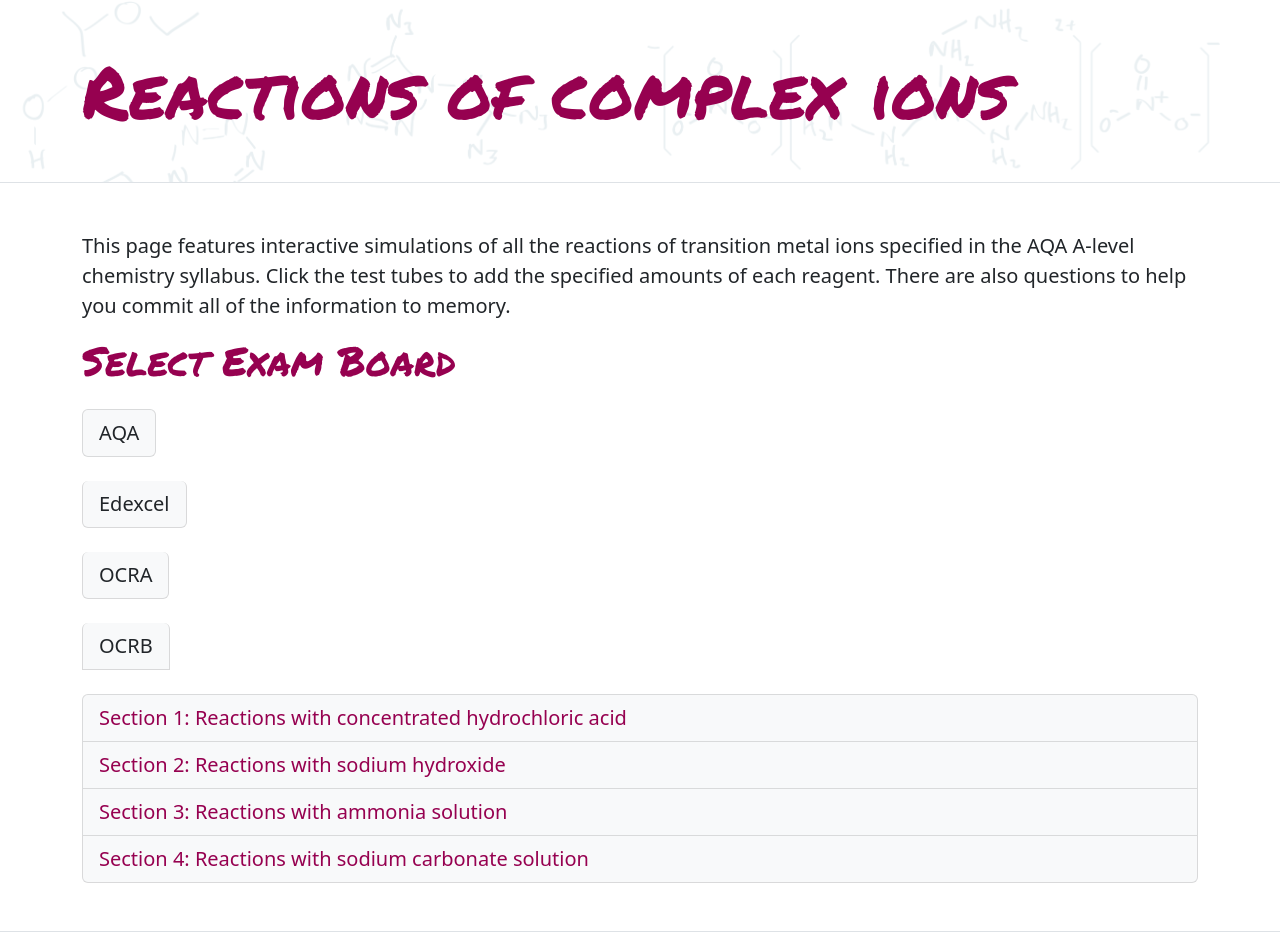
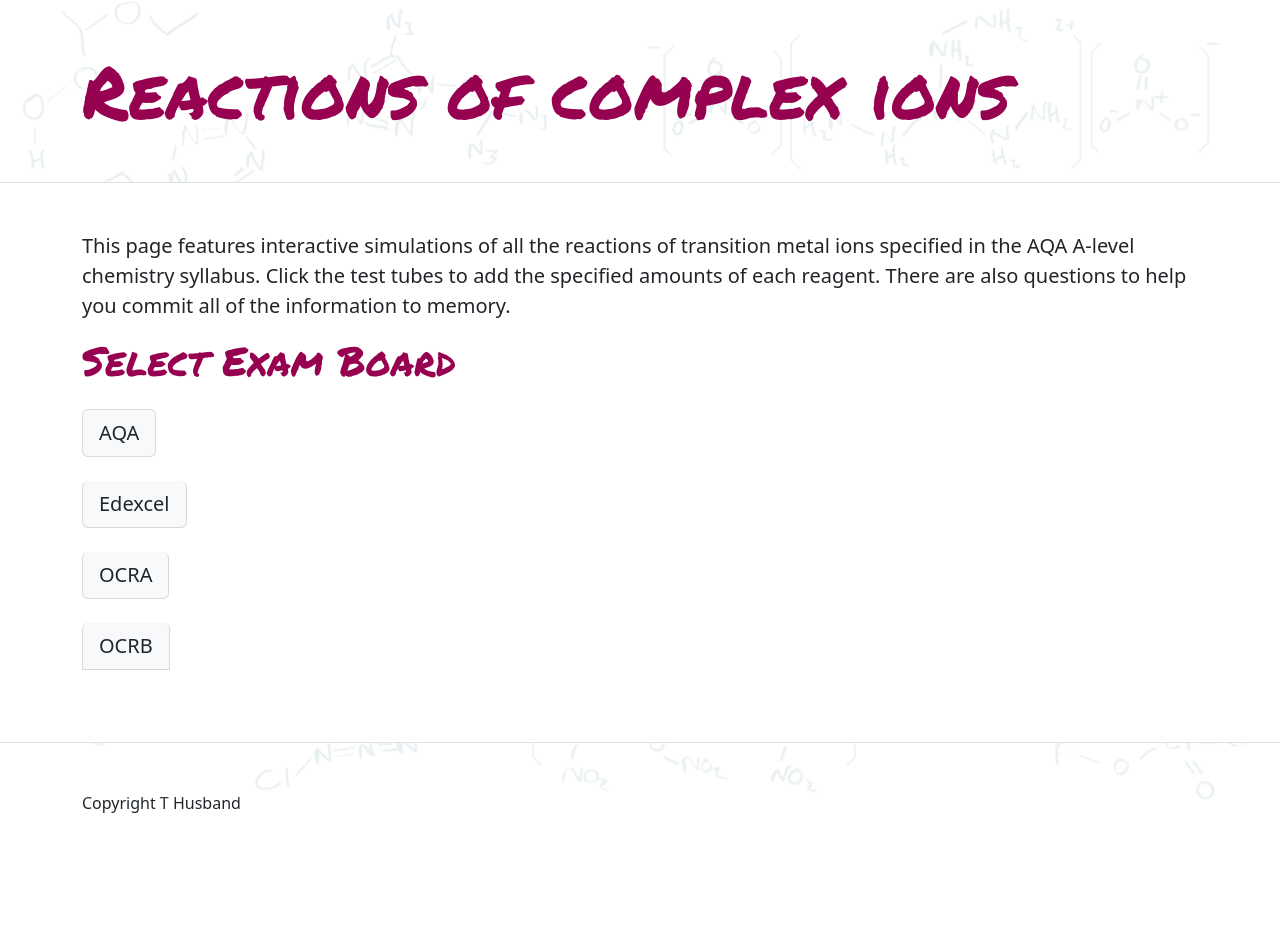
Before and after one commit to thusbandUK/transition-redux, a React (Create React App) app: page / in a window 1280 px wide. Shown: the top 952 px of the page. After the commit the page ends 863 px from the top, so only its background shows below. Built offline with nearby package versions, Linux system fonts and the light colour scheme.

Commit message:
data file updated for metals by exam board, function selectMetals saved in row-of-test-tubes, not connected

```diff
--- a/src/components/row-of-test-tubes/row-of-test-tubes.js
+++ b/src/components/row-of-test-tubes/row-of-test-tubes.js
@@ -15,8 +15,9 @@ const RowOfTubes = (props) => {
 
   //const [tubes, setTubes] = useState(imagesOfReactantsAndProducts.unreactedMetals);
   const examBoard = useSelector(state => state.examBoard.selectedExamBoard);
+  const selectedReagent = useSelector(state => state.menu.selectedReagent);
   const [tubes, setTubes] = useState(reagentsByExamBoard(examBoard));
-  const [tubesTest, setTubesTest] = useState(reagentsByExamBoard('OCRA'));
+  //const [tubesTest, setTubesTest] = useState(reagentsByExamBoard('OCRA'));
   const [products, setProducts] = useState(
 
     {
--- a/src/data.js
+++ b/src/data.js
@@ -1,6 +1,7 @@
 
 
 export const data = {
+
     examBoards: [
         'AQA',
         'Edexcel',
@@ -8,9 +9,45 @@ export const data = {
         'OCRB'
     ],
     reagentOptions: [
-        {section: 1, name: 'concentrated hydrochloric acid', path: '/concentrated_hydrochloric_acid', true: ['AQA', 'OCRA', 'OCRB', 'Edexcel'], link: 'images/HCl-bottle.png', altText: "a bottle of hydrochloric acid"},
-        {section: 2, name: 'sodium hydroxide', path: '/sodium_hydroxide', true: ['AQA', 'OCRA', 'OCRB', 'Edexcel'], link: 'images/sodium hydroxide bottle.png', altText: "a bottle of sodium hydroxide"},
-        {section: 3, name: 'ammonia solution', path: '/ammonia_solution', true: ['AQA', 'OCRA', 'OCRB', 'Edexcel'], link: 'images/ammonia bottle.png', altText: "a bottle of ammonia solution"},
-        {section: 4, name: 'sodium carbonate solution', path: '/sodium_carbonate_solution', true: ['AQA'], link: 'images/sodium carbonate bottle.png', altText: "a bottle of sodium carbonate solution"}
-      ]
+        {id: 1, name: 'concentrated hydrochloric acid', path: '/concentrated_hydrochloric_acid', true: ['AQA', 'OCRA', 'OCRB', 'Edexcel'], link: 'images/HCl-bottle.png', altText: "a bottle of hydrochloric acid"},
+        {id: 2, name: 'sodium hydroxide', path: '/sodium_hydroxide', true: ['AQA', 'OCRA', 'OCRB', 'Edexcel'], link: 'images/sodium hydroxide bottle.png', altText: "a bottle of sodium hydroxide"},
+        {id: 3, name: 'ammonia solution', path: '/ammonia_solution', true: ['AQA', 'OCRA', 'OCRB', 'Edexcel'], link: 'images/ammonia bottle.png', altText: "a bottle of ammonia solution"},
+        {id: 4, name: 'sodium carbonate solution', path: '/sodium_carbonate_solution', true: ['AQA'], link: 'images/sodium carbonate bottle.png', altText: "a bottle of sodium carbonate solution"}
+      ],
+    unreactedMetals:
+      [
+          {id: 5, metal: "cobalt", true: {examBoards: ['AQA', 'Edexcel'], reagents: []}, link: '/images/cobalt chloride solution.png', altText: "test tube shows transparent pink solution", opaque: false},
+          {id: 6, metal: "copper", true: {examBoards: ['AQA', 'OCRA', 'OCRB', 'Edexcel'], reagents: []}, link: '/images/copper sulfate solution.png', altText: "test tube shows transparent blue solution", opaque: false},
+          {id: 7, metal: "aluminium", true: {examBoards: ['AQA'], reagents: []}, link: '/images/aluminium III solution.png', altText: "test tube shows colourless solution", opaque: false},
+          {id: 8, metal: "iron II", true: {examBoards: ['AQA', 'OCRA', 'OCRB', 'Edexcel'], reagents: []}, link: '/images/iron II solution.png', altText: "test tube shows transparent green solution", opaque: false},
+          {id: 9, metal: "iron III", true: {examBoards: ['AQA', 'OCRA', 'OCRB', 'Edexcel'], reagents: []}, link: '/images/iron III solution.png', altText: "test tube shows pale, transparent yellow solution", opaque: false},
+          {id: 10, metal: "manganese", true: {examBoards: ['OCRA'], reagents: []}, link: '/images/manganese solution.png', altText: "test tube shows very pale, transparent pink solution", opaque: false},
+          {id: 11, metal: "chromium", true: {examBoards: ['OCRA', 'Edexcel'], reagents: []}, link: '/images/chromium solution.png', altText: "test tube shows transparent blueish green solution", opaque: false}
+      ],
+    metalIdsByReagent:
+
+        {Edexcel: {
+            'concentrated hydrochloric acid': [5,6],
+            'sodium hydroxide': [5,6,8,9,11],
+            'ammonia solution': [5,6,8,9,11]
+        },
+        AQA: {
+            'concentrated hydrochloric acid': [5,6,9],
+            'sodium hydroxide': [5,6,7,8,9],
+            'ammonia solution': [5,6,7,8,9,],
+            'sodium carbonate solution': [5,6,7,8,9]
+        },
+        OCRA: {
+            'concentrated hydrochloric acid': [6],
+            'sodium hydroxide': [6,8,9,10,11],
+            'ammonia solution': [6,8,9,10,11]
+        },
+        OCRB: {
+            'concentrated hydrochloric acid': [6],
+            'sodium hydroxide': [6,8,9],
+            'ammonia solution': [6,8,9]
+        }
+    }
+
+
 }
--- a/src/features/examBoards/examBoardsSlice.js
+++ b/src/features/examBoards/examBoardsSlice.js
@@ -10,10 +10,12 @@ export const examBoardSlice = createSlice({
     reducers: {
       selectExamBoard: (state, action) => {
         state.selectedExamBoard = action.payload.examBoard;
-        state.reagentOptions = data.reagentOptions.map((reagent) => {
+        state.reagentOptions = data.reagentOptions.filter((reagent) => {
           if (reagent.true.includes(action.payload.examBoard)){
-            return {section: reagent.section,
-              name: reagent.name};
+            delete reagent.true;
+            return reagent;
+           // return {id: reagent.id,
+              //name: reagent.name};
           }
         })
       },
--- a/src/features/menu/Menu.js
+++ b/src/features/menu/Menu.js
@@ -48,20 +48,20 @@ const Menu = () => {
         if (direction === ''){
           return currentReagent;
         }
-        if (currentReagent.section === 1 && direction === 'back' || currentReagent.section === data.reagentOptions.length && direction === 'forward'){
+        if (currentReagent.id === 1 && direction === 'back' || currentReagent.id === data.reagentOptions.length && direction === 'forward'){
           reagentObject.linkText = 'back to main menu';
           return reagentObject;
         } else {
           if (direction === 'forward'){
-            const targetSection = currentReagent.section + 1;
+            const targetId = currentReagent.id + 1;
             const targetReagent = data.reagentOptions.filter((reagent) => {
-              return reagent.section  === targetSection;
+              return reagent.id  === targetId;
             })
             return targetReagent[0];
           } else if (direction === 'back'){
-            const targetSection = currentReagent.section - 1;
+            const targetId = currentReagent.id - 1;
             const targetReagent = data.reagentOptions.filter((reagent) => {
-              return reagent.section === targetSection;
+              return reagent.id === targetId;
             })
             return targetReagent[0];
           }
@@ -81,7 +81,7 @@ return (
 <div>
 
 <ul className="list-group mt-4 fs-5" style={reactant ? {display: 'none'} : {display: 'flex'}}>
-            {data.reagentOptions.map((reagent) =>
+            {reagentOptions.map((reagent) =>
               (<li
                 className="list-group-item bg-light"
                >
@@ -90,7 +90,7 @@ return (
                    className="d-block text-decoration-none"
                    onClick={() => dispatch(selectReagent(reagent))}
                    >
-                     {`Section ${reagent.section}: Reactions with ${reagent.name}`}
+                     {`Section ${reagent.id}: Reactions with ${reagent.name}`}
 
                  </NavLink>
                </li>)
--- a/src/features/menu/menuSlice.js
+++ b/src/features/menu/menuSlice.js
@@ -14,19 +14,27 @@ but the main point is that changing page also updates the store
 */
 
 import { createSlice } from '@reduxjs/toolkit';
+import { data } from '../../data';
+import { useSelector, useDispatch } from 'react-redux';
 
+//const examBoard = useSelector(state => state.examBoard.selectedExamBoard);
 
 export const menuSlice = createSlice({
     name: "menu",
     initialState: {
-      selectedReagent: {}
+      selectedReagent: {},
+      //metals: []
+
     },
     reducers: {
       selectReagent: (state, action) => {
         state.selectedReagent = action.payload;
+
+
+      }
       },
 
-    },
+
   });
 
   export const {
@@ -34,3 +42,12 @@ export const menuSlice = createSlice({
  } = menuSlice.actions;
 
  export default menuSlice.reducer;
+
+ /*
+
+ state.metals = data.metalIdsByReagent.filter((x) => {
+          //console.log(x.id);
+          //return x.id === reagent;
+          return data.metalIdsByReagent[useSelector(state => state.examBoard.selectedExamBoard)][action.payload.name].includes(x.id);
+          })
+ */
```
Also changed, not shown: src/components/row-of-test-tubes/selectMetals.js (added, +27 -0 lines), 1 other file (tests, documents, lock files or other folders).
